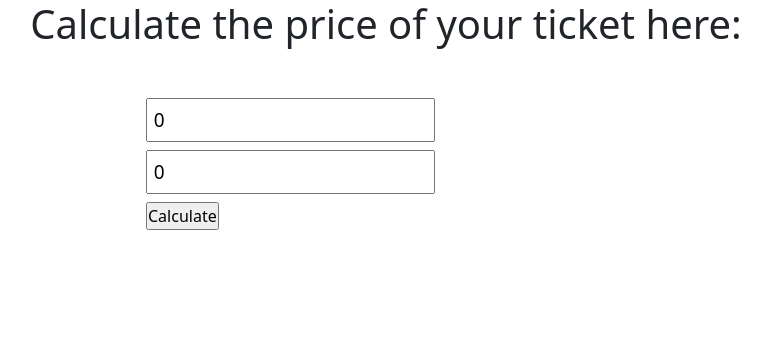
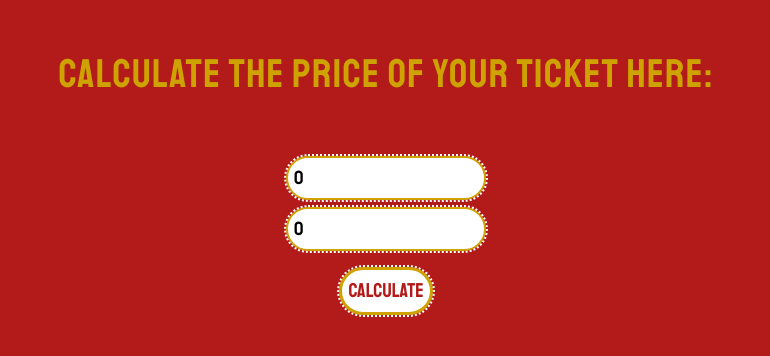
Before and after one commit to StefaniaSgreva/js-biglietto-treno-form, a plain HTML site: page index.html in a window 1280 px wide. Shown: the whole page, without its empty margins (254-1024 px from the left). Drawn offline with nearby package versions, Linux system fonts and the light colour scheme.

Commit message:
starting point adding style

```diff
--- a/CSS/style.css
+++ b/CSS/style.css
@@ -14,13 +14,23 @@
 }
 .debug{
     border: 1px solid aqua;
-    height: 50px;
+    /* height: 50px; */
 }
-
+body{
+    height: 100vh;
+    font-family: 'Staatliches', cursive;
+    background-color: #b31b1a;
+    font-size: 14px;
+    letter-spacing: 0.1em;
+}
+h1{
+    color: var(--gold);
+    padding: 50px 0;
+}
 .wrapper{
     width: 480px;
     max-width: 90%;
-    margin: 50px auto;
+    margin: 0 auto;
 }
 .wrapper label{
     display: block;
@@ -29,8 +39,16 @@
 .wrapper label input{
     font-size: 19px;
     padding: 0.3em;
+    border: 2px solid var(--gold);
+    border-radius: 30px;
+    outline: 2px dotted var(--white);
+
 }
-/* .wrapper input[type="button"]{
+.wrapper input[type="button"]{
     font-size: 20px;
-    color: #b31b1a;
-} */
+    color: var(--red);
+    background-color: var(--white);
+    border: 3px solid var(--gold);
+    border-radius: 30px;
+    outline: 2px dotted var(--white);
+}
--- a/index.html
+++ b/index.html
@@ -18,13 +18,15 @@
     <h1 class="text-center">Calculate the price of your ticket here:</h1>
     <div class="wrapper">
         <form id="form">
-            <label>
+            <label class="d-flex justify-content-center">
                 <input type="number" value="0" id="km">
             </label>
-            <label>
+            <label class="d-flex justify-content-center">
                 <input type="number" value="0" id="age">
             </label>
-            <input type="button" value="Calculate" id="calculate">
+            <label class="d-flex justify-content-center mt-3">
+                <input type="button" value="Calculate" id="calculate">
+            </label>
         </form>
     </div>
 
```
